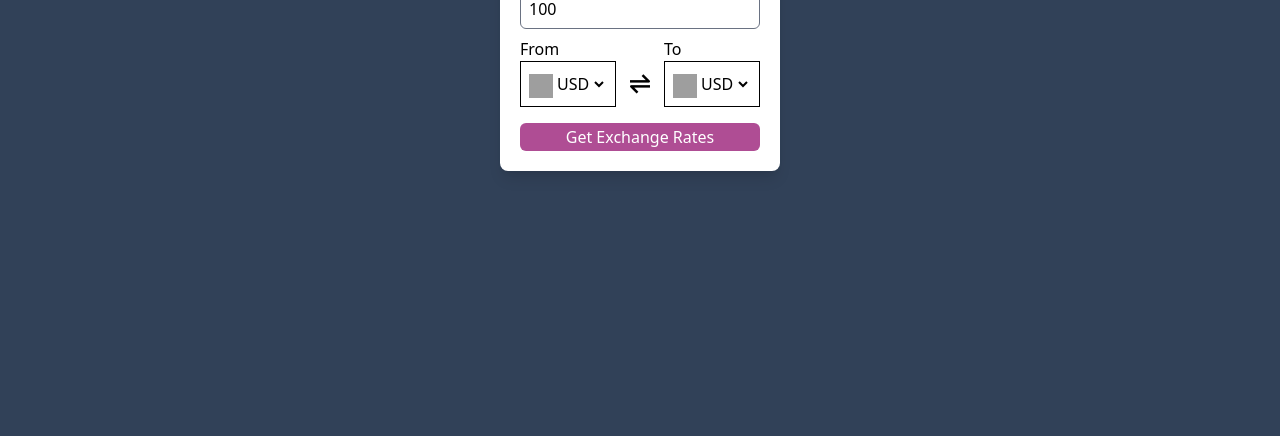
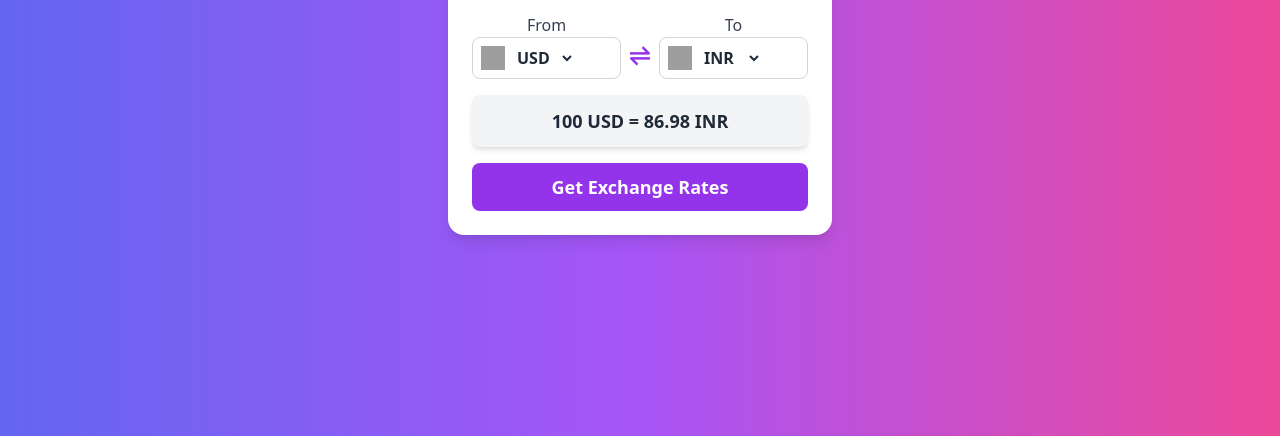
Before and after one commit to Nikhil-Soni-code/Currency_convertor, a website: page index.html in a window 1280 px wide. Shown: the part 364-800 px from the top of the page. Drawn offline with nearby package versions, Linux system fonts and the light colour scheme; grey boxes are pictures that could not be loaded.

Commit message:
Project Completed

```diff
--- /dev/null
+++ b/codes.js
@@ -0,0 +1,161 @@
+const countryList = {
+    AED: "AE",
+    AFN: "AF",
+    XCD: "AG",
+    ALL: "AL",
+    AMD: "AM",
+    ANG: "AN",
+    AOA: "AO",
+    AQD: "AQ",
+    ARS: "AR",
+    AUD: "AU",
+    AZN: "AZ",
+    BAM: "BA",
+    BBD: "BB",
+    BDT: "BD",
+    XOF: "BE",
+    BGN: "BG",
+    BHD: "BH",
+    BIF: "BI",
+    BMD: "BM",
+    BND: "BN",
+    BOB: "BO",
+    BRL: "BR",
+    BSD: "BS",
+    NOK: "BV",
+    BWP: "BW",
+    BYR: "BY",
+    BZD: "BZ",
+    CAD: "CA",
+    CDF: "CD",
+    XAF: "CF",
+    CHF: "CH",
+    CLP: "CL",
+    CNY: "CN",
+    COP: "CO",
+    CRC: "CR",
+    CUP: "CU",
+    CVE: "CV",
+    CYP: "CY",
+    CZK: "CZ",
+    DJF: "DJ",
+    DKK: "DK",
+    DOP: "DO",
+    DZD: "DZ",
+    ECS: "EC",
+    EEK: "EE",
+    EGP: "EG",
+    ETB: "ET",
+    EUR: "FR",
+    FJD: "FJ",
+    FKP: "FK",
+    GBP: "GB",
+    GEL: "GE",
+    GGP: "GG",
+    GHS: "GH",
+    GIP: "GI",
+    GMD: "GM",
+    GNF: "GN",
+    GTQ: "GT",
+    GYD: "GY",
+    HKD: "HK",
+    HNL: "HN",
+    HRK: "HR",
+    HTG: "HT",
+    HUF: "HU",
+    IDR: "ID",
+    ILS: "IL",
+    INR: "IN",
+    IQD: "IQ",
+    IRR: "IR",
+    ISK: "IS",
+    JMD: "JM",
+    JOD: "JO",
+    JPY: "JP",
+    KES: "KE",
+    KGS: "KG",
+    KHR: "KH",
+    KMF: "KM",
+    KPW: "KP",
+    KRW: "KR",
+    KWD: "KW",
+    KYD: "KY",
+    KZT: "KZ",
+    LAK: "LA",
+    LBP: "LB",
+    LKR: "LK",
+    LRD: "LR",
+    LSL: "LS",
+    LTL: "LT",
+    LVL: "LV",
+    LYD: "LY",
+    MAD: "MA",
+    MDL: "MD",
+    MGA: "MG",
+    MKD: "MK",
+    MMK: "MM",
+    MNT: "MN",
+    MOP: "MO",
+    MRO: "MR",
+    MTL: "MT",
+    MUR: "MU",
+    MVR: "MV",
+    MWK: "MW",
+    MXN: "MX",
+    MYR: "MY",
+    MZN: "MZ",
+    NAD: "NA",
+    XPF: "NC",
+    NGN: "NG",
+    NIO: "NI",
+    NPR: "NP",
+    NZD: "NZ",
+    OMR: "OM",
+    PAB: "PA",
+    PEN: "PE",
+    PGK: "PG",
+    PHP: "PH",
+    PKR: "PK",
+    PLN: "PL",
+    PYG: "PY",
+    QAR: "QA",
+    RON: "RO",
+    RSD: "RS",
+    RUB: "RU",
+    RWF: "RW",
+    SAR: "SA",
+    SBD: "SB",
+    SCR: "SC",
+    SDG: "SD",
+    SEK: "SE",
+    SGD: "SG",
+    SKK: "SK",
+    SLL: "SL",
+    SOS: "SO",
+    SRD: "SR",
+    STD: "ST",
+    SVC: "SV",
+    SYP: "SY",
+    SZL: "SZ",
+    THB: "TH",
+    TJS: "TJ",
+    TMT: "TM",
+    TND: "TN",
+    TOP: "TO",
+    TRY: "TR",
+    TTD: "TT",
+    TWD: "TW",
+    TZS: "TZ",
+    UAH: "UA",
+    UGX: "UG",
+    USD: "US",
+    UYU: "UY",
+    UZS: "UZ",
+    VEF: "VE",
+    VND: "VN",
+    VUV: "VU",
+    YER: "YE",
+    ZAR: "ZA",
+    ZMK: "ZM",
+    ZWD: "ZW",
+  };
--- a/index.html
+++ b/index.html
@@ -4,47 +4,56 @@
     <meta charset="UTF-8">
     <meta name="viewport" content="width=device-width, initial-scale=1.0">
     <title>Currency Converter</title>
-    <link rel="stylesheet" href="/src/output.css">
-    <link href='https://unpkg.com/boxicons@2.1.4/css/boxicons.min.css' rel='stylesheet'>
+    <script src="https://cdn.tailwindcss.com"></script>
+    <link href="https://unpkg.com/boxicons@2.1.4/css/boxicons.min.css" rel="stylesheet">
+    <script src="codes.js" defer></script>
+    <script src="script.js" defer></script>
+</head>
+<body class="bg-gradient-to-r from-indigo-500 via-purple-500 to-pink-500 h-screen flex justify-center items-center">
 
-</head>
-<body class="bg-slate-700 h-screen flex justify-center items-center">
-    <div class="container w-70 bg-white p-5 rounded-lg shadow-lg flex-col justify-center">
-        <h1 class="text-2xl font-bold text-center mb-3">Currency Converter</h1>
-        <h2 class="">Enter Amount</h2>
-        <input type="number" value="100" class="w-full h-10 border border-gray-500 px-2 rounded-md outline-none">
-        <div class="flex justify-between mt-2">
-            <div class="" id="from">
-                <p>From</p>
-                <div class="flex border p-2">
-                    <img src="https://flagsapi.com/US/flat/64.png" class="w-6 h-6 mt-1">
-                    <select name="from" id="from"class="outline-none">
+    <div class="bg-white p-6 rounded-2xl shadow-lg w-96 text-center transition-all hover:shadow-2xl">
+        <h1 class="text-3xl font-bold text-gray-800 mb-4">Currency Converter</h1>
+
+        <!-- Input Amount -->
+        <h2 class="text-lg text-gray-700">Enter Amount</h2>
+        <input id="input" type="number" value="100" class="w-full h-12 border border-gray-300 rounded-lg px-4 mt-2 focus:border-purple-500 focus:ring-2 focus:ring-purple-300 transition">
+
+        <!-- Currency Selection -->
+        <div class="flex justify-between items-center mt-4">
+            <!-- FROM SECTION -->
+            <div class="w-1/2">
+                <p class="text-gray-700">From</p>
+                <div class="flex items-center border border-gray-300 rounded-lg p-2 space-x-2">
+                    <img src="https://flagsapi.com/US/flat/64.png" class="w-6 h-6" id="from-flag">
+                    <select id="from" class="bg-transparent outline-none font-semibold text-gray-800 hover:scale-105 transition">
                         <option value="USD">USD</option>
-                        <option value="INR">INR</option>
-                        <option value="EUR">EUR</option>
-                        <option value="AUD">AUD</option>
-
                     </select>
                 </div>
             </div>
-            <i class='bx bx-transfer-alt bx-fade text-3xl mt-8'></i>
 
-            <div class="" id="To">
-                <p>To</p>
-                <div class="flex border p-2">
-                    <img src="https://flagsapi.com/IN/flat/64.png" class="w-6 h-6 mt-1">
-                    <select name="To" id="from" class="outline-none">
-                        <option value="USD">USD</option>
+            <!-- Swap Icon -->
+            <i class='mt-6 m-1 bx bx-transfer-alt text-3xl text-purple-600 cursor-pointer transition-transform hover:rotate-180'></i>
+
+            <!-- TO SECTION -->
+            <div class="w-1/2">
+                <p class="text-gray-700">To</p>
+                <div class="flex items-center border border-gray-300 rounded-lg p-2 space-x-2">
+                    <img src="https://flagsapi.com/IN/flat/64.png" class="w-6 h-6" id="to-flag">
+                    <select id="to" class="bg-transparent outline-none font-semibold text-gray-800 hover:scale-105 transition">
                         <option value="INR">INR</option>
-                        <option value="EUR">EUR</option>
-                        <option value="AUD">AUD</option>
-
                     </select>
                 </div>
             </div>
         </div>
-        <button class="w-full h-7 rounded-md mt-4 text-white bg-[#af4d94]">Get Exchange Rates</button>
 
+        <!-- Exchange Rate Message -->
+        <p id="msg" class="bg-gray-100 shadow-md rounded-lg p-3 mt-4 text-lg font-semibold text-gray-800">100 USD = 86.98 INR</p>
+
+        <!-- Convert Button -->
+        <button class="w-full bg-purple-600 text-white font-bold text-lg h-12 rounded-lg mt-4 transition-all hover:bg-purple-700 hover:scale-105 active:scale-95">
+            Get Exchange Rates
+        </button>
     </div>
+
 </body>
 </html>
--- /dev/null
+++ b/script.js
@@ -0,0 +1,36 @@
+const select = document.querySelectorAll('select')
+const button = document.querySelector("button")
+const display = document.querySelector("#msg")
+
+for(let input of select){
+    for (let i in countryList) {
+        const option = document.createElement('option');
+        option.value = i;
+        option.innerHTML = i;
+        input.appendChild(option);
+    }
+}
+for(let input of select){
+    input.addEventListener("change",function(e){
+        const code = e.target.value
+        const newsrc = `https://flagsapi.com/${countryList[code]}/flat/64.png`
+        const img = input.parentElement.querySelector("img")
+        img.src = newsrc;
+    })
+}
+button.addEventListener("click",async function(e){
+    const input = document.getElementById('input');
+    const value = input.value
+    if(value==''||value<0){
+        input.value = 100;
+        value = 100
+    }
+    const from = document.getElementById("from").value
+    const to = document.getElementById("to").value
+    const url = `https://v6.exchangerate-api.com/v6/6cf696a0b35aa3d12aeafb95/latest/${from}`
+    const response = await fetch(url);
+    const data = await response.json();
+    const rate = data.conversion_rates[to]
+    display.innerHTML = `${value} ${from} = ${value*rate} ${to} `;
+    console.log(rate)
+})
```
